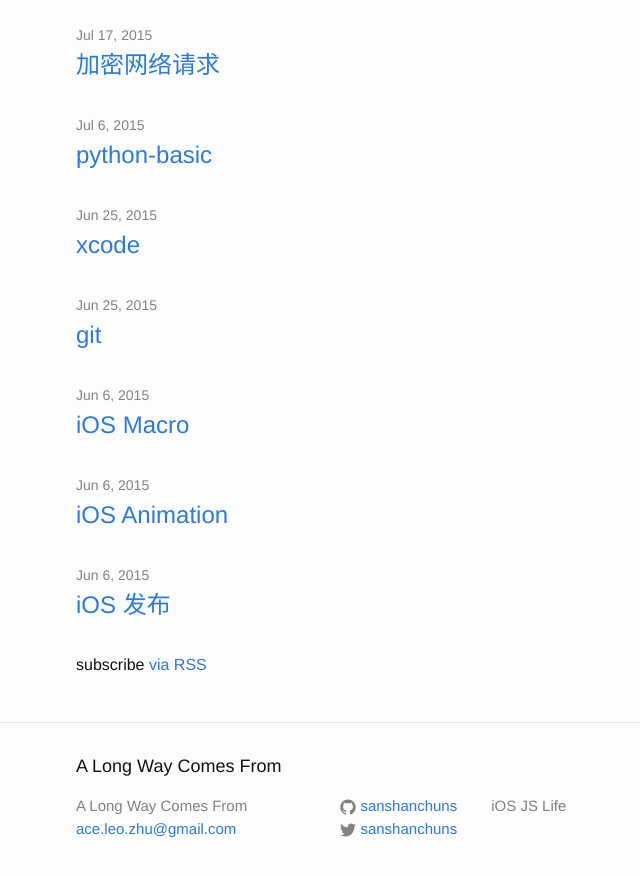
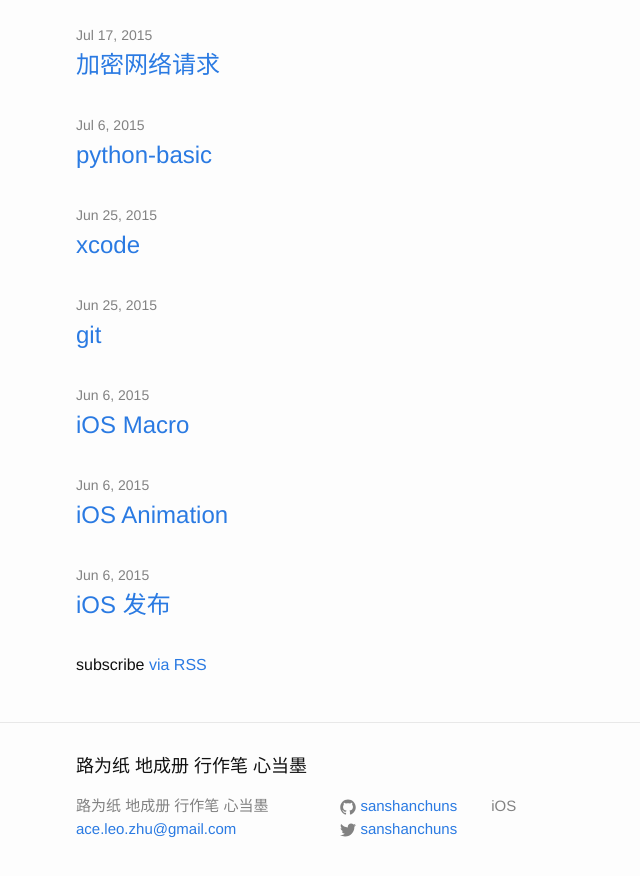
Before and after one commit to sanshanchuns/sanshanchuns.github.io, a Jekyll site: the page built from index.html, in a window 1280 px wide and 900 px high, scrolled down 834 px. Shown: the top 876 px of the window, without its empty margins (194-834 px from the left). Built offline with Jekyll 4.4.1, drawn with Linux system fonts in a browser that asks for light colours; some of the changed text lies outside the part shown.

Commit message:
update files

```diff
--- a/_config.yml
+++ b/_config.yml
@@ -1,7 +1,7 @@
 # Site settings
-title: A Long Way Comes From
+title: 路为纸 地成册 行作笔 心当墨
 email: ace.leo.zhu@gmail.com
-description: iOS JS Life
+description: iOS
 baseurl: "" # the subpath of your site, e.g. /blog/
 url: "http://sanshanchuns.github.io" # the base hostname & protocol for your site
 twitter_username: sanshanchuns
```
